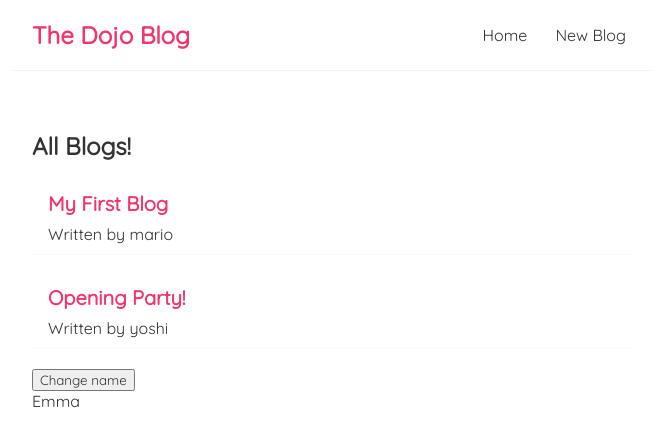
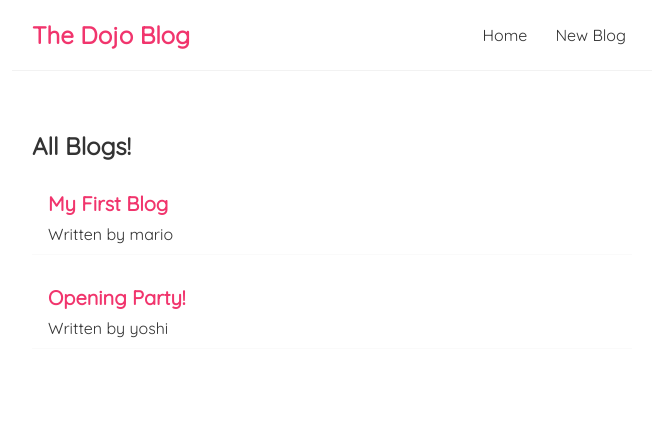
Before and after one commit to Cobby-a/First-Reactjs, a React (Create React App) app: page / in a window 1280 px wide. Shown: the top 446 px of the page, without its empty margins (308-964 px from the left). Built offline with nearby package versions, Linux system fonts and the light colour scheme; data requests are answered from the project's data file.

Commit message:
added a conditional loading message

```diff
--- a/src/Home.js
+++ b/src/Home.js
@@ -4,22 +4,26 @@ import BlogList from "./BlogList";
 
 const Home = () => {
     const[blogs, setBlogs] = useState(null);
+    const [isPending, setIsPending] = useState(true);
 
-const [name, setName] = useState('Emma')
+// const [name, setName] = useState('Emma')
 useEffect (()=>{
-    fetch('http://localhost:4000/blogs')
+    setTimeout(()=>{fetch('http://localhost:4000/blogs')
         .then(response =>{
             return response = response.json();
         })
         .then(data =>{
             setBlogs(data)
+            setIsPending(false)
         });
+},1000);
 },[])
     return(
         <div className="home">
+            {isPending && <div>is Loading ...</div>}
             {blogs && <BlogList blogs = {blogs} title="All Blogs!"/>}
-            <button onClick={()=>setName('Cobby')}>Change name</button>
-            <p>{name}</p>
+            {/* <button onClick={()=>setName('Cobby')}>Change name</button>
+            <p>{name}</p> */}
             {/* <BlogList blogs = {blogs.filter((blog)=>(blog.author==='mario'))} title="Mario's Blogs"/> */}
         </div>
     )
```
